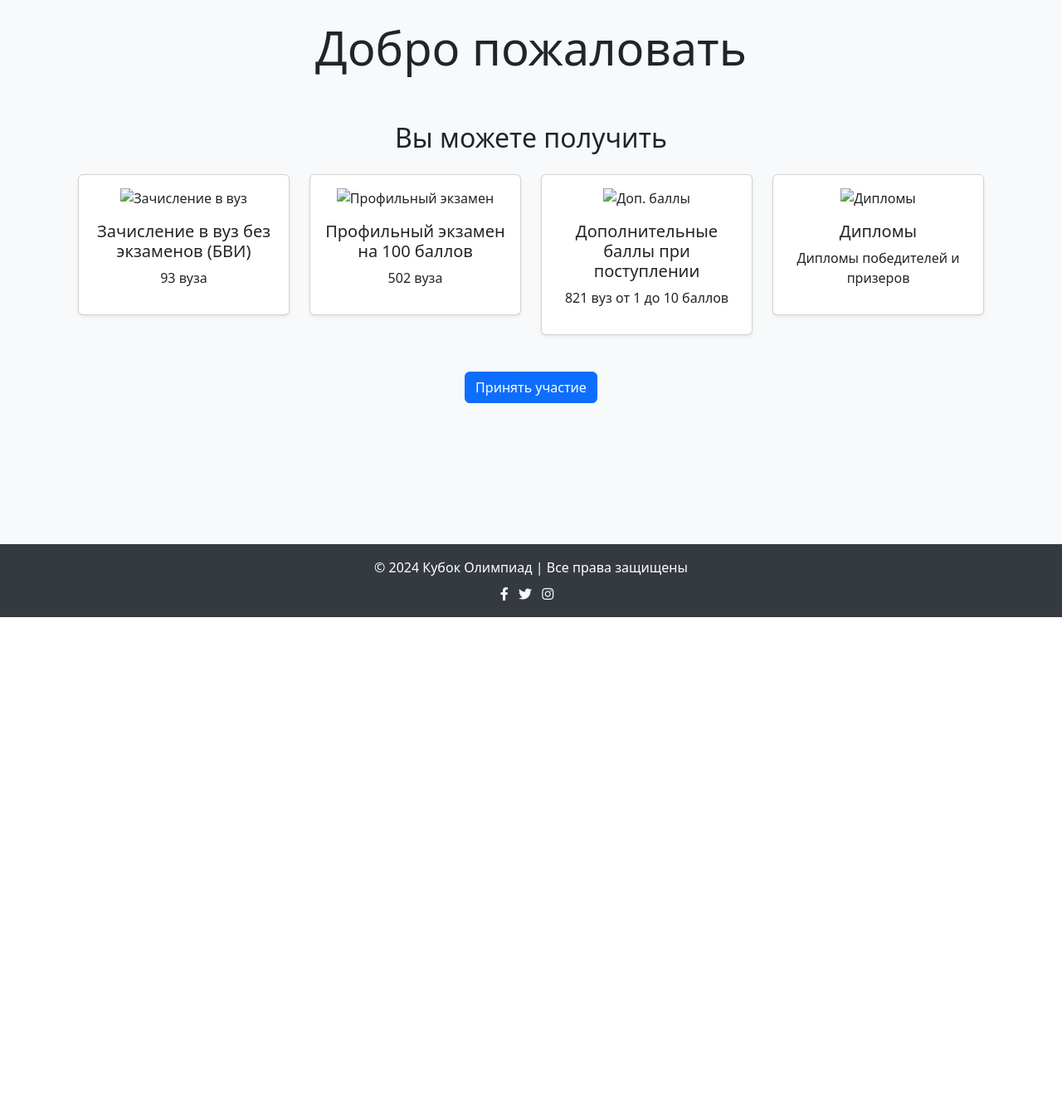
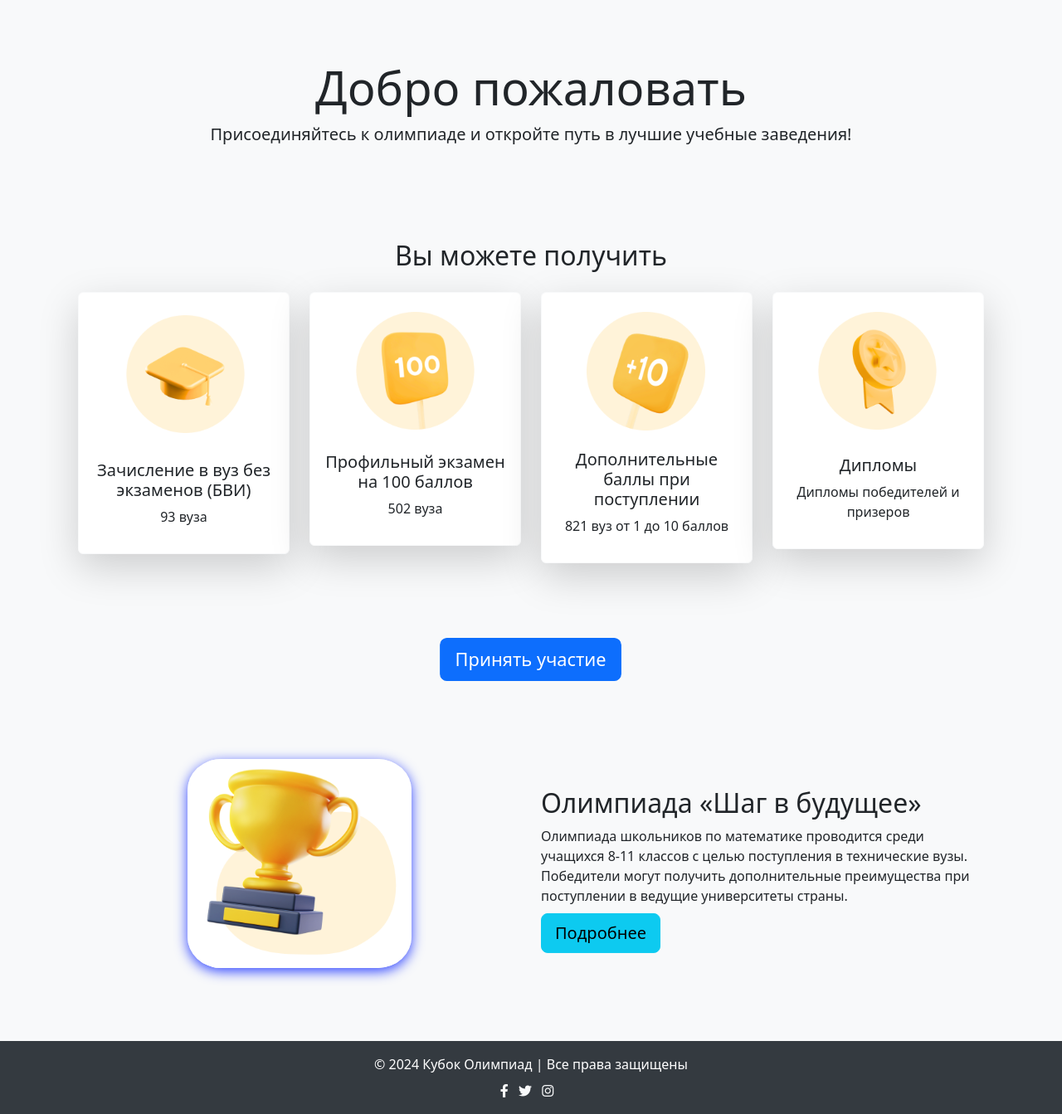
Before and after one commit to QuadDarv1ne/olympiad_time, a Flask app: page / in a window 1280 px wide. Shown: the part 56-1399 px from the top of the page at 83% size. Before the commit the page ends 800 px from the top, so only its background shows below. Run offline with Flask 3, Linux system fonts and the light colour scheme; some libraries are stand-ins or nearby versions.

Commit message:
modified:   README.md 	modified:   app.log 	new file:   app/asgi.py 	modified:   app/routes.py 	new file:   app/static/images/states/diploms.png 	new file:   app/static/images/states/dopolnitelnie_bally.png 	new file:   app/static/images/states/ekzame_100.png 	new file:   app/static/images/states/ob_olimpiad.png 	new file:   app/static/images/states/zachislenie_v_vuz.png 	modified:   app/templates/index.html 	modified:   requirements.txt 	modified:   run.py

```diff
--- a/app/routes.py
+++ b/app/routes.py
@@ -71,7 +71,7 @@ def init_routes(app):
             if file and allowed_file(file.filename):
                 filename = secure_filename(file.filename)
                 # Для нового пользователя используем уникальное имя файла (например, с использованием email)
-                filename = f"{form.email.data}.{filename}"  # или используйте какое-то другое уникальное значение
+                filename = f"{form.email.data}_{filename}"  # Уникальное имя файла
 
                 # Путь для сохранения фотографии
                 photo_path = os.path.join('app', 'static', 'images', 'profile_pics', filename)
@@ -88,9 +88,12 @@ def init_routes(app):
                 db.session.commit()
 
                 flash('Регистрация прошла успешно. Теперь вы можете войти в систему.', 'success')
-                return redirect(url_for('login'))
+                return redirect(url_for('login'))  # После успешной регистрации перенаправляем на страницу логина
 
             flash('Недопустимый файл. Пожалуйста, загрузите изображение формата PNG, JPG или GIF.', 'danger')
+
+        return render_template('register.html', form=form)
+
 
     # Выход из системы
     @app.route('/logout')
@@ -135,7 +138,7 @@ def init_routes(app):
         db.session.add(registration)
         db.session.commit()
 
-        flash(f'Вы успешно зарегистрировались на олимпиаду "{olympiad.id}"', 'success')
+        flash(f'Вы успешно зарегистрировались на олимпиаду "{olympiad.name}"', 'success')
         return redirect(url_for('olympiads'))
 
     @app.route('/profile/<int:student_id>')
--- a/app/templates/index.html
+++ b/app/templates/index.html
@@ -5,8 +5,9 @@
 {% endblock %}
 
 {% block content %}
-<div class="jumbotron text-center">
+<div class="jumbotron text-center py-5">
     <h1 class="display-4">Добро пожаловать</h1>
+    <p class="lead">Присоединяйтесь к олимпиаде и откройте путь в лучшие учебные заведения!</p>
 </div>
 
 <div class="container py-5">
@@ -14,10 +15,10 @@
     <div class="row text-center">
         <!-- Первая карточка -->
         <div class="col-md-3 mb-4">
-            <div class="card shadow-sm">
+            <div class="card shadow-lg border-light" style="transition: transform 0.3s ease-in-out;">
                 <div class="card-body">
-                    <img src="https://via.placeholder.com/100" alt="Зачисление в вуз" class="mb-3">
-                    <h5>Зачисление в вуз без экзаменов (БВИ)</h5>
+                    <img src="{{ url_for('static', filename='images/states/zachislenie_v_vuz.png') }}" alt="Зачисление в вуз" class="mb-3 img-fluid" style="border-radius: 10px; transition: transform 0.3s ease;">
+                    <h5><i class="bi bi-bookmark-check"></i> Зачисление в вуз без экзаменов (БВИ)</h5>
                     <p>93 вуза</p>
                 </div>
             </div>
@@ -25,10 +26,10 @@
 
         <!-- Вторая карточка -->
         <div class="col-md-3 mb-4">
-            <div class="card shadow-sm">
+            <div class="card shadow-lg border-light" style="transition: transform 0.3s ease-in-out;">
                 <div class="card-body">
-                    <img src="https://via.placeholder.com/100" alt="Профильный экзамен" class="mb-3">
-                    <h5>Профильный экзамен на 100 баллов</h5>
+                    <img src="{{ url_for('static', filename='images/states/ekzame_100.png') }}" alt="Профильный экзамен" class="mb-3 img-fluid" style="border-radius: 10px; transition: transform 0.3s ease;">
+                    <h5><i class="bi bi-pencils"></i> Профильный экзамен на 100 баллов</h5>
                     <p>502 вуза</p>
                 </div>
             </div>
@@ -36,10 +37,10 @@
 
         <!-- Третья карточка -->
         <div class="col-md-3 mb-4">
-            <div class="card shadow-sm">
+            <div class="card shadow-lg border-light" style="transition: transform 0.3s ease-in-out;">
                 <div class="card-body">
-                    <img src="https://via.placeholder.com/100" alt="Доп. баллы" class="mb-3">
-                    <h5>Дополнительные баллы при поступлении</h5>
+                    <img src="{{ url_for('static', filename='images/states/dopolnitelnie_bally.png') }}" alt="Доп. баллы" class="mb-3 img-fluid" style="border-radius: 10px; transition: transform 0.3s ease;">
+                    <h5><i class="bi bi-plus-circle"></i> Дополнительные баллы при поступлении</h5>
                     <p>821 вуз от 1 до 10 баллов</p>
                 </div>
             </div>
@@ -47,17 +48,65 @@
 
         <!-- Четвертая карточка -->
         <div class="col-md-3 mb-4">
-            <div class="card shadow-sm">
+            <div class="card shadow-lg border-light" style="transition: transform 0.3s ease-in-out;">
                 <div class="card-body">
-                    <img src="https://via.placeholder.com/100" alt="Дипломы" class="mb-3">
-                    <h5>Дипломы</h5>
+                    <img src="{{ url_for('static', filename='images/states/diploms.png') }}" alt="Дипломы" class="mb-3 img-fluid" style="border-radius: 10px; transition: transform 0.3s ease;">
+                    <h5><i class="bi bi-trophy"></i> Дипломы</h5>
                     <p>Дипломы победителей и призеров</p>
                 </div>
             </div>
         </div>
     </div>
-    <div class="text-center">
-        <a href="#" class="btn btn-primary">Принять участие</a>
+
+    <!-- Кнопка для участия -->
+    <div class="text-center mt-5">
+        <a href="#" class="btn btn-primary btn-lg" style="animation: pulse 2s infinite;">Принять участие</a>
     </div>
 </div>
+
+<!-- Дополнительная информация с трофеем и персонажем -->
+<div class="container py-5">
+    <div class="row align-items-center">
+        <div class="col-md-6 text-center">
+            <img src="{{ url_for('static', filename='images/states/ob_olimpiad.png') }}" alt="Трофей" class="img-fluid mb-4" style="border-radius: 15%; box-shadow: 0px 4px 15px rgb(49, 70, 255);">
+        </div>
+        <div class="col-md-6">
+            <h2>Олимпиада «Шаг в будущее»</h2>
+            <p>Олимпиада школьников по математике проводится среди учащихся 8-11 классов с целью поступления в технические вузы. Победители могут получить дополнительные преимущества при поступлении в ведущие университеты страны.</p>
+            <a href="#" class="btn btn-info btn-lg" style="animation: bounce 1s infinite;">Подробнее</a>
+        </div>
+    </div>
+</div>
+
+<style>
+    /* Анимация для карточек */
+    .card:hover {
+        transform: translateY(-10px);
+        box-shadow: 0px 15px 25px rgba(0, 0, 0, 0.1);
+    }
+
+    /* Пульсация кнопки */
+    @keyframes pulse {
+        0% {
+            transform: scale(1);
+        }
+        50% {
+            transform: scale(1.1);
+        }
+        100% {
+            transform: scale(1);
+        }
+    }
+
+    /* Базовая анимация для кнопки "Подробнее" */
+    @keyframes bounce {
+        0%, 100% {
+            transform: translateY(0);
+        }
+        50% {
+            transform: translateY(-10px);
+        }
+    }
+</style>
+
 {% endblock %}
--- a/requirements.txt
+++ b/requirements.txt
@@ -14,3 +14,4 @@ flask-asgi
 daphne
 hypercorn
 uvicorn
+gunicorn
--- a/run.py
+++ b/run.py
@@ -1,7 +1,11 @@
+# run.py
 from app import create_app
-import uvicorn
 
+# Создаем приложение с помощью функции create_app
 app = create_app()
 
-if __name__ == '__main__':
-    uvicorn.run(app, host="127.0.0.1", port=8000)
+# Запуск приложения
+if __name__ == "__main__":
+    # Запуск сервера на 127.0.0.1 с портом 8080
+    # Для продакшн-среды рекомендуется использовать Gunicorn или uWSGI, но для разработки можно использовать встроенный сервер Flask
+    app.run(debug=True, host="127.0.0.1", port=8080)
```
Also changed, not shown: app/asgi.py (added, +7 -0 lines), README.md, app/static/images/states/diploms.png (added), app/static/images/states/dopolnitelnie_bally.png (added), app/static/images/states/ekzame_100.png (added), app/static/images/states/ob_olimpiad.png (added), app/static/images/states/zachislenie_v_vuz.png (added), 1 other file.
